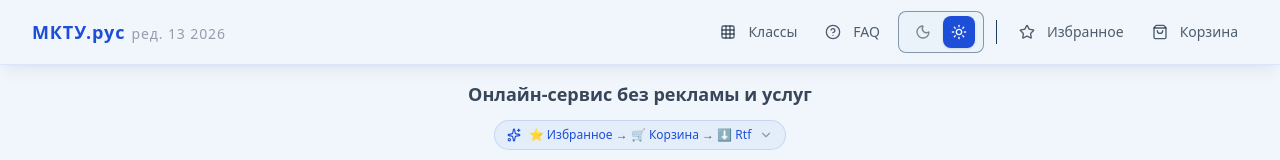
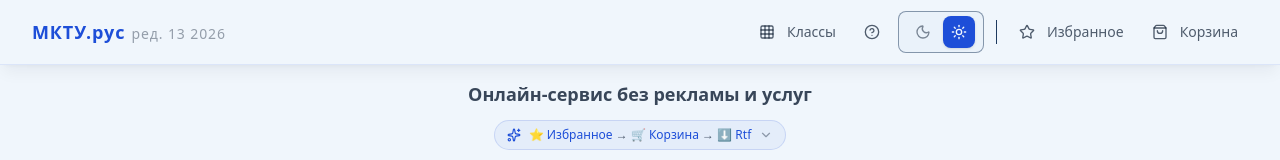
Before and after one commit to gabbardtools-a11y/mktu, a Next.js app: page / in a window 1280 px wide. Shown: the top 160 px of the page. Built offline with nearby package versions, Linux system fonts and the light colour scheme.

Commit message:
UI: remove 'FAQ' text from header button — icon only

```diff
--- a/src/components/mktu/header.tsx
+++ b/src/components/mktu/header.tsx
@@ -148,7 +148,6 @@ export function Header({
             >
               <Link href="/faq">
                 <HelpCircle className="size-4" />
-                <span className="hidden sm:inline ml-1.5">FAQ</span>
               </Link>
             </Button>
 
```
